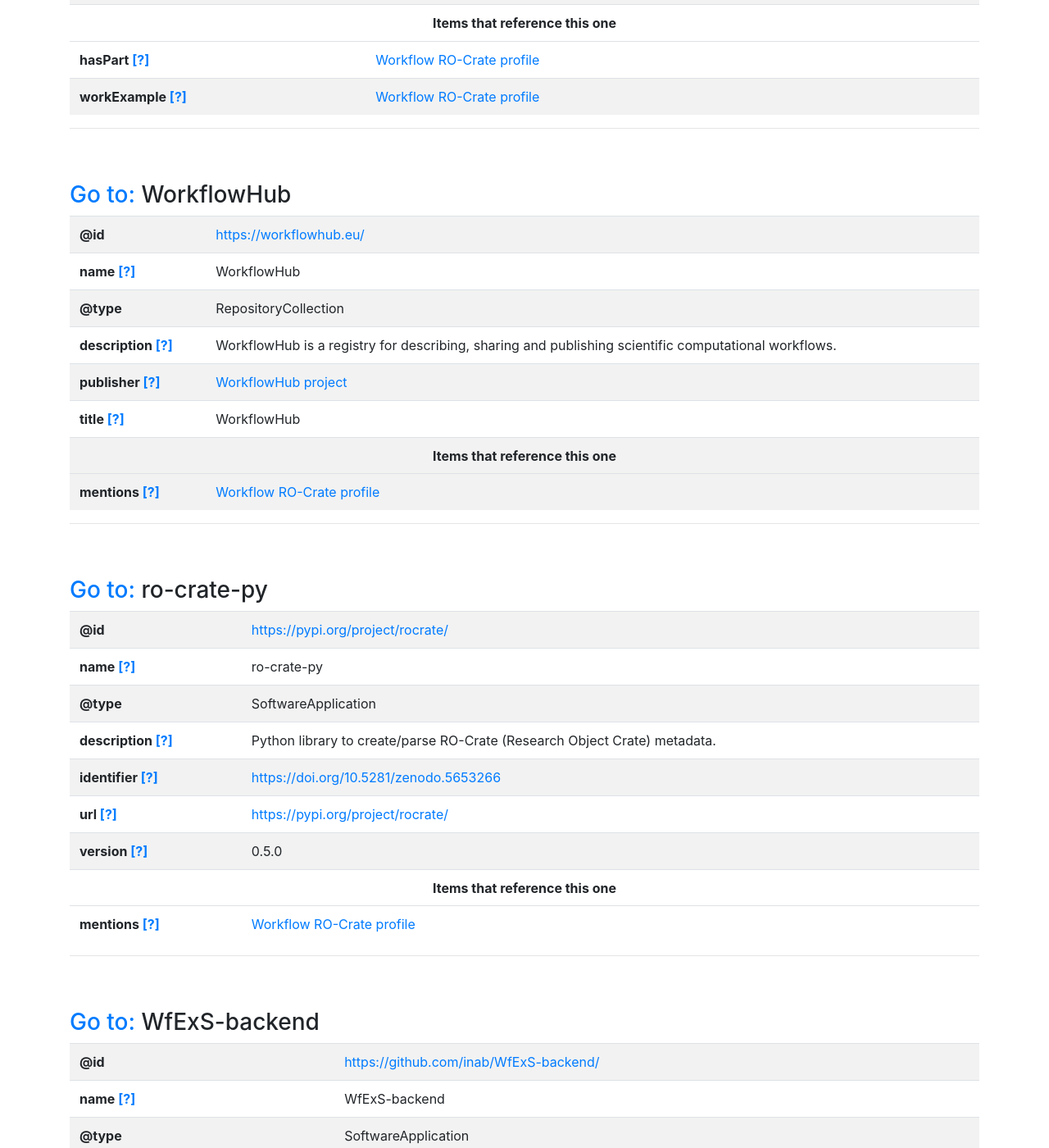
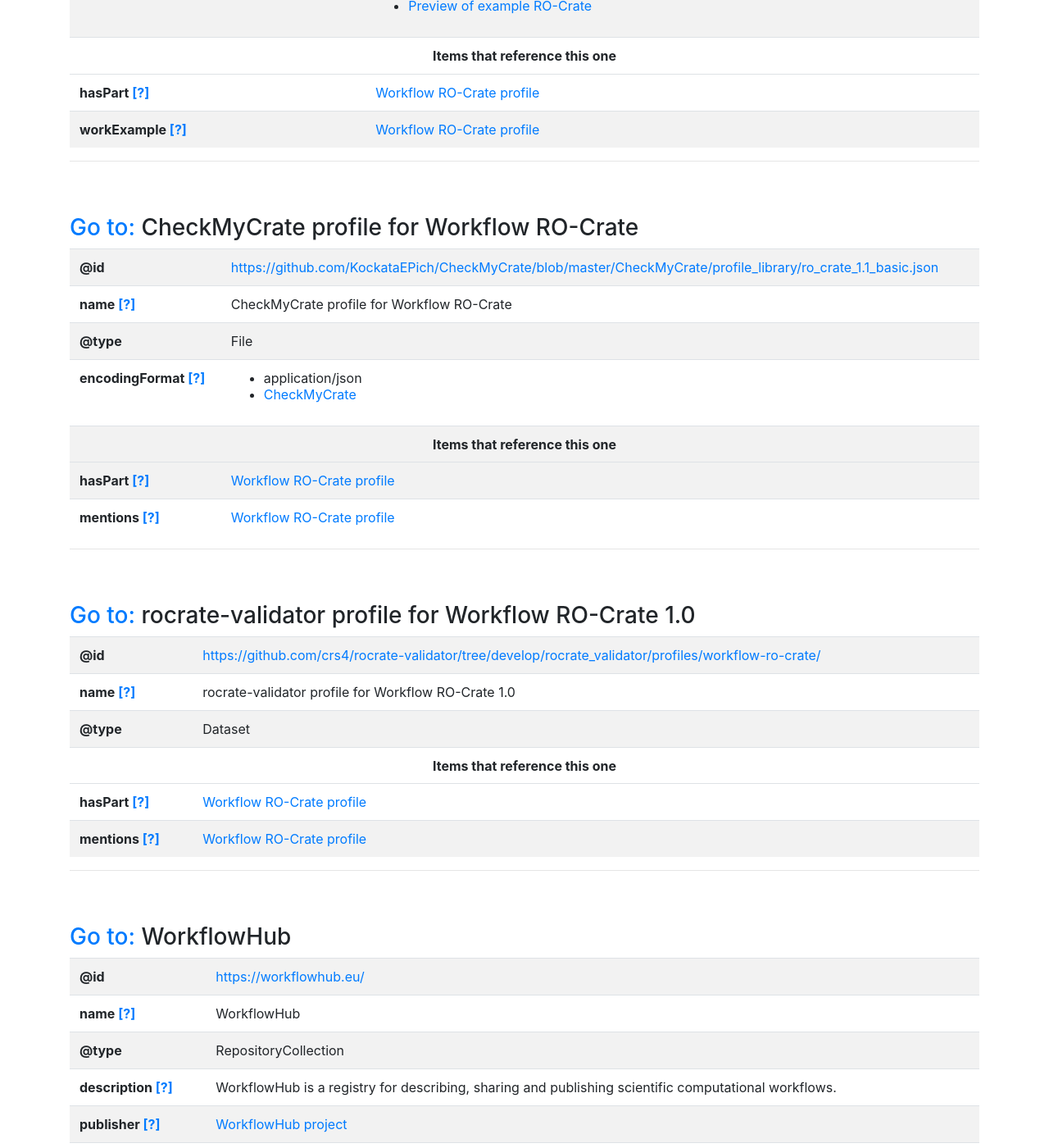
Before and after one commit to workflowhub-eu/about, a Jekyll site: the page Workflow-RO-Crate/1.1-DRAFT/ro-crate-preview.html, which Jekyll copies as it is, in a window 1280 px wide and 1400 px high, scrolled down 8344 px. Shown: the whole window at 82% size. Built offline with Jekyll 4.4.1, drawn with Linux system fonts in a browser that asks for light colours; nearby versions of some CDN libraries; some of the changed text lies outside the part shown.

Commit message:
constrain to ro-crate 1.2, add backward compatibility notes

````diff
--- a/Workflow-RO-Crate/1.1-DRAFT/index.md
+++ b/Workflow-RO-Crate/1.1-DRAFT/index.md
@@ -35,6 +35,7 @@
 <link href="http://schema.org/HowTo" rel="item" />
 <link href="http://schema.org/ImageObject" rel="item" />
 <link href="https://github.com/KockataEPich/CheckMyCrate/blob/master/CheckMyCrate/profile_library/ro_crate_1.1_basic.json" rel="item" />
+<link href="https://github.com/crs4/rocrate-validator/tree/develop/rocrate_validator/profiles/workflow-ro-crate/" rel="item" />
 
 ![Workflow RO-Crate]({{ '/assets/img/ro-crate-workflow.svg' | relative_url }}){: height="300px" width="300px"}
 
@@ -408,3 +408,13 @@
   ]
 }
 ```
+
+## Backward compatibility
+
+This section is aimed at implementers of Workflow RO-Crate who wish to support both current and previous versions of the profile.
+
+In RO-Crates conforming to Workflow RO-Crate 1.0 and RO-Crate 1.1, <https://w3id.org/workflowhub/workflow-ro-crate/1.1> MAY be included in `conformsTo` on the [Metadata File Descriptor](https://www.researchobject.org/ro-crate/specification/1.2/root-data-entity.html#ro-crate-metadata-file-descriptor) rather than the Root Data Entity.
+
+Note that the IRI mappings for the `input` and `output` properties were updated in the [RO-Crate 1.2 JSON-LD context](https://www.researchobject.org/ro-crate/specification/1.2/context.jsonld). These properties were not mentioned in version 1.0 of this profile, but some conforming crates and implementations may use them, as they are referenced in both the [RO-Crate specification](https://www.researchobject.org/ro-crate/specification/1.2/workflows.html#describing-inputs-and-outputs) and the [Workflow Run Crate profile](https://www.researchobject.org/workflow-run-crate/profiles/workflow_run_crate/). Implementers should therefore be aware of the previous IRIs when reading older crates.
+    * `input` changed from `https://bioschemas.org/ComputationalWorkflow#input` to `https://bioschemas.org/properties/input` .
+    * `output` changed from `https://bioschemas.org/ComputationalWorkflow#output` to `https://bioschemas.org/properties/output`.
--- a/Workflow-RO-Crate/1.1-DRAFT/ro-crate-metadata.json
+++ b/Workflow-RO-Crate/1.1-DRAFT/ro-crate-metadata.json
@@ -69,6 +69,12 @@
         },
         {
           "@id": "example/"
+        },
+        {
+          "@id": "https://github.com/KockataEPich/CheckMyCrate/blob/master/CheckMyCrate/profile_library/ro_crate_1.1_basic.json"
+        },
+        {
+          "@id": "https://github.com/crs4/rocrate-validator/tree/develop/rocrate_validator/profiles/workflow-ro-crate/"
         }
       ],
       "mentions": [
--- a/Workflow-RO-Crate/1.1-DRAFT/ro-crate-preview.html
+++ b/Workflow-RO-Crate/1.1-DRAFT/ro-crate-preview.html
@@ -82,6 +82,12 @@
         },
         {
           "@id": "example/"
+        },
+        {
+          "@id": "https://github.com/KockataEPich/CheckMyCrate/blob/master/CheckMyCrate/profile_library/ro_crate_1.1_basic.json"
+        },
+        {
+          "@id": "https://github.com/crs4/rocrate-validator/tree/develop/rocrate_validator/profiles/workflow-ro-crate/"
         }
       ],
       "mentions": [
@@ -519,6 +525,22 @@
       ]
     },
     {
+      "@id": "https://github.com/KockataEPich/CheckMyCrate/blob/master/CheckMyCrate/profile_library/ro_crate_1.1_basic.json",
+      "@type": "File",
+      "encodingFormat": [
+        "application/json",
+        {
+          "@id": "https://github.com/KockataEPich/CheckMyCrate#profiles"
+        }
+      ],
+      "name": "CheckMyCrate profile for Workflow RO-Crate"
+    },
+    {
+      "@id": "https://github.com/crs4/rocrate-validator/tree/develop/rocrate_validator/profiles/workflow-ro-crate/",
+      "@type": "Dataset",
+      "name": "rocrate-validator profile for Workflow RO-Crate 1.0"
+    },
+    {
       "@id": "https://workflowhub.eu/",
       "@type": "RepositoryCollection",
       "description": "WorkflowHub is a registry for describing, sharing and publishing scientific computational workflows.",
@@ -1544,6 +1550,10 @@
                         <li><a href="#languages/">languages</a></li>
 
                         <li><a href="#example/">Example RO-Crate following this profile</a></li>
+
+                        <li><a href="#https%3A//github.com/KockataEPich/CheckMyCrate/blob/master/CheckMyCrate/profile_library/ro_crate_1.1_basic.json">CheckMyCrate profile for Workflow RO-Crate</a></li>
+
+                        <li><a href="#https%3A//github.com/crs4/rocrate-validator/tree/develop/rocrate_validator/profiles/workflow-ro-crate/">rocrate-validator profile for Workflow RO-Crate 1.0</a></li>
                         </ul></td>
             </tr><tr>
             <th style="text-align:left;" class="prop">mentions<span>&nbsp;</span><a href="http://schema.org/mentions">[?]</a></th>
@@ -2243,6 +2253,71 @@
             </div>
         <hr/><br/><br/>
             <div>
+                <h3><a href="https://github.com/KockataEPich/CheckMyCrate/blob/master/CheckMyCrate/profile_library/ro_crate_1.1_basic.json">Go to: </a> CheckMyCrate profile for Workflow RO-Crate</h3>
+
+
+
+
+        <div id="https://github.com/KockataEPich/CheckMyCrate/blob/master/CheckMyCrate/profile_library/ro_crate_1.1_basic.json">
+
+            <table class="table metadata table-striped" >
+                <tbody><tr>
+            <th style="text-align:left;" class="prop">@id</th>
+            <td style='text-align:left'><a href="https://github.com/KockataEPich/CheckMyCrate/blob/master/CheckMyCrate/profile_library/ro_crate_1.1_basic.json">https://github.com/KockataEPich/CheckMyCrate/blob/master/CheckMyCrate/profile_library/ro_crate_1.1_basic.json</a></td>
+            </tr><tr>
+            <th style="text-align:left;" class="prop">name<span>&nbsp;</span><a href="http://schema.org/name">[?]</a></th>
+            <td style='text-align:left'><span>CheckMyCrate profile for Workflow RO-Crate</span></td>
+            </tr><tr>
+            <th style="text-align:left;" class="prop">@type</th>
+            <td style='text-align:left'><span>File</span></td>
+            </tr><tr>
+            <th style="text-align:left;" class="prop">encodingFormat<span>&nbsp;</span><a href="http://schema.org/encodingFormat">[?]</a></th>
+            <td style='text-align:left'><ul>
+                        <li><span>application/json</span></li>
+
+                        <li><a href="#https%3A//github.com/KockataEPich/CheckMyCrate%23profiles">CheckMyCrate</a></li>
+                        </ul></td>
+            </tr><tr><th colspan="2" style="text-align:center">Items that reference this one</th><tr><tr>
+            <th style="text-align:left;" class="prop">hasPart<span>&nbsp;</span><a href="http://schema.org/hasPart">[?]</a></th>
+            <td style='text-align:left'><a href="#./">Workflow RO-Crate profile</a></td>
+            </tr><tr>
+            <th style="text-align:left;" class="prop">mentions<span>&nbsp;</span><a href="http://schema.org/mentions">[?]</a></th>
+            <td style='text-align:left'><a href="#./">Workflow RO-Crate profile</a></td>
+            </tr></tbody>
+            </table>
+        </div>
+            </div>
+        <hr/><br/><br/>
+            <div>
+                <h3><a href="https://github.com/crs4/rocrate-validator/tree/develop/rocrate_validator/profiles/workflow-ro-crate/">Go to: </a> rocrate-validator profile for Workflow RO-Crate 1.0</h3>
+
+
+
+
+        <div id="https://github.com/crs4/rocrate-validator/tree/develop/rocrate_validator/profiles/workflow-ro-crate/">
+
+            <table class="table metadata table-striped" >
+                <tbody><tr>
+            <th style="text-align:left;" class="prop">@id</th>
+            <td style='text-align:left'><a href="https://github.com/crs4/rocrate-validator/tree/develop/rocrate_validator/profiles/workflow-ro-crate/">https://github.com/crs4/rocrate-validator/tree/develop/rocrate_validator/profiles/workflow-ro-crate/</a></td>
+            </tr><tr>
+            <th style="text-align:left;" class="prop">name<span>&nbsp;</span><a href="http://schema.org/name">[?]</a></th>
+            <td style='text-align:left'><span>rocrate-validator profile for Workflow RO-Crate 1.0</span></td>
+            </tr><tr>
+            <th style="text-align:left;" class="prop">@type</th>
+            <td style='text-align:left'><span>Dataset</span></td>
+            </tr><tr><th colspan="2" style="text-align:center">Items that reference this one</th><tr><tr>
+            <th style="text-align:left;" class="prop">hasPart<span>&nbsp;</span><a href="http://schema.org/hasPart">[?]</a></th>
+            <td style='text-align:left'><a href="#./">Workflow RO-Crate profile</a></td>
+            </tr><tr>
+            <th style="text-align:left;" class="prop">mentions<span>&nbsp;</span><a href="http://schema.org/mentions">[?]</a></th>
+            <td style='text-align:left'><a href="#./">Workflow RO-Crate profile</a></td>
+            </tr></tbody>
+            </table>
+        </div>
+            </div>
+        <hr/><br/><br/>
+            <div>
                 <h3><a href="https://workflowhub.eu/">Go to: </a> WorkflowHub</h3>
 
 
@@ -2351,65 +2426,6 @@
             </div>
         <hr/><br/><br/>
             <div>
-                <h3><a href="https://github.com/KockataEPich/CheckMyCrate/blob/master/CheckMyCrate/profile_library/ro_crate_1.1_basic.json">Go to: </a> CheckMyCrate profile for Workflow RO-Crate</h3>
-
-
-
-
-        <div id="https://github.com/KockataEPich/CheckMyCrate/blob/master/CheckMyCrate/profile_library/ro_crate_1.1_basic.json">
-
-            <table class="table metadata table-striped" >
-                <tbody><tr>
-            <th style="text-align:left;" class="prop">@id</th>
-            <td style='text-align:left'><a href="https://github.com/KockataEPich/CheckMyCrate/blob/master/CheckMyCrate/profile_library/ro_crate_1.1_basic.json">https://github.com/KockataEPich/CheckMyCrate/blob/master/CheckMyCrate/profile_library/ro_crate_1.1_basic.json</a></td>
-            </tr><tr>
-            <th style="text-align:left;" class="prop">name<span>&nbsp;</span><a href="http://schema.org/name">[?]</a></th>
-            <td style='text-align:left'><span>CheckMyCrate profile for Workflow RO-Crate</span></td>
-            </tr><tr>
-            <th style="text-align:left;" class="prop">@type</th>
-            <td style='text-align:left'><span>File</span></td>
-            </tr><tr>
-            <th style="text-align:left;" class="prop">encodingFormat<span>&nbsp;</span><a href="http://schema.org/encodingFormat">[?]</a></th>
-            <td style='text-align:left'><ul>
-                        <li><span>application/json</span></li>
-
-                        <li><a href="#https%3A//github.com/KockataEPich/CheckMyCrate%23profiles">CheckMyCrate</a></li>
-                        </ul></td>
-            </tr><tr><th colspan="2" style="text-align:center">Items that reference this one</th><tr><tr>
-            <th style="text-align:left;" class="prop">mentions<span>&nbsp;</span><a href="http://schema.org/mentions">[?]</a></th>
-            <td style='text-align:left'><a href="#./">Workflow RO-Crate profile</a></td>
-            </tr></tbody>
-            </table>
-        </div>
-            </div>
-        <hr/><br/><br/>
-            <div>
-                <h3><a href="https://github.com/crs4/rocrate-validator/tree/develop/rocrate_validator/profiles/workflow-ro-crate/">Go to: </a> rocrate-validator profile for Workflow RO-Crate 1.0</h3>
-
-
-
-
-        <div id="https://github.com/crs4/rocrate-validator/tree/develop/rocrate_validator/profiles/workflow-ro-crate/">
-
-            <table class="table metadata table-striped" >
-                <tbody><tr>
-            <th style="text-align:left;" class="prop">@id</th>
-            <td style='text-align:left'><a href="https://github.com/crs4/rocrate-validator/tree/develop/rocrate_validator/profiles/workflow-ro-crate/">https://github.com/crs4/rocrate-validator/tree/develop/rocrate_validator/profiles/workflow-ro-crate/</a></td>
-            </tr><tr>
-            <th style="text-align:left;" class="prop">name<span>&nbsp;</span><a href="http://schema.org/name">[?]</a></th>
-            <td style='text-align:left'><span>rocrate-validator profile for Workflow RO-Crate 1.0</span></td>
-            </tr><tr>
-            <th style="text-align:left;" class="prop">@type</th>
-            <td style='text-align:left'><span>Dataset</span></td>
-            </tr><tr><th colspan="2" style="text-align:center">Items that reference this one</th><tr><tr>
-            <th style="text-align:left;" class="prop">mentions<span>&nbsp;</span><a href="http://schema.org/mentions">[?]</a></th>
-            <td style='text-align:left'><a href="#./">Workflow RO-Crate profile</a></td>
-            </tr></tbody>
-            </table>
-        </div>
-            </div>
-        <hr/><br/><br/>
-            <div>
                 <h3><a href="https://spdx.org/licenses/BSD-3-Clause">Go to: </a> BSD 3-Clause "New" or "Revised" License</h3>
 
 
````
Also changed, not shown: other parts of Workflow-RO-Crate/1.1-DRAFT/index.md (+1 -2 lines), other parts of Workflow-RO-Crate/1.1-DRAFT/ro-crate-preview.html (+0 -16 lines), Workflow-RO-Crate/1.1-DRAFT/changelog.md (+5 -1 lines).
